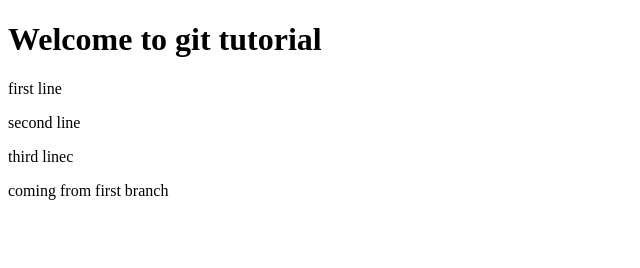
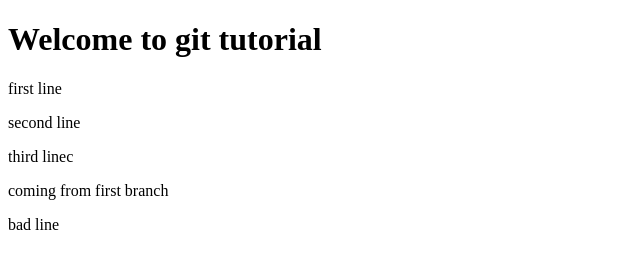
Before and after one commit to Azamat7/test2, a plain HTML site: page index.html in a window 1280 px wide. Shown: the full height of the page, 0-640 px from the left. Drawn offline with Linux system fonts and the light colour scheme.

Commit message:
add line

```diff
--- a/index.html
+++ b/index.html
@@ -11,5 +11,6 @@
     <p>second line</p>
     <p>third linec</p>
     <p>coming from first branch</p>
+    <p>bad line</p>
 </body>
 </html>
```
